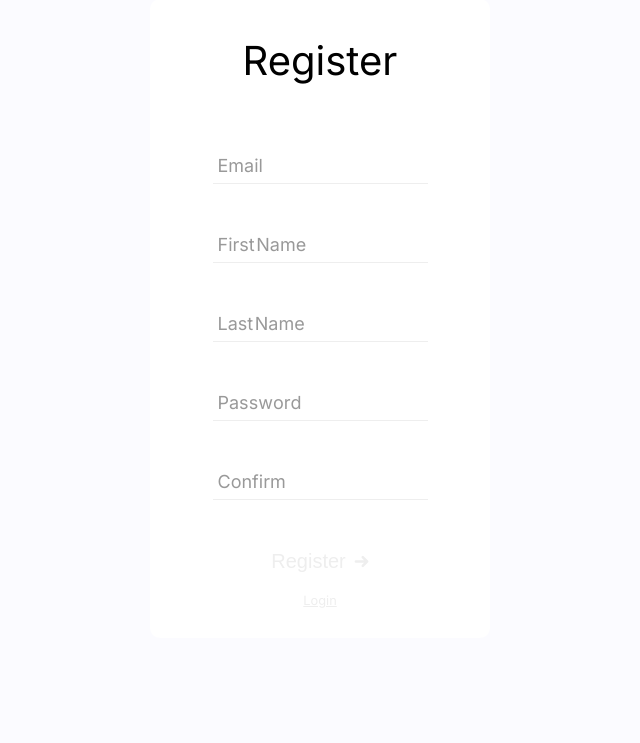
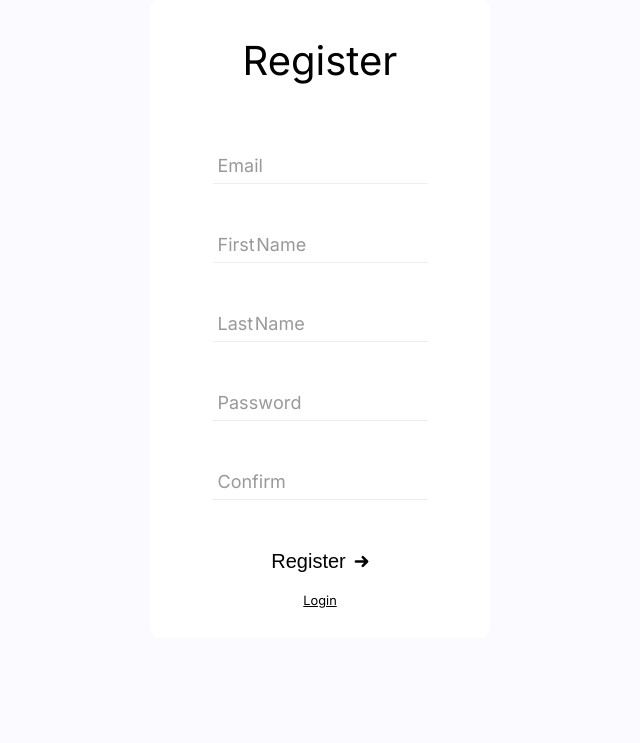
Before and after one commit to Arrrlinks/TasK, a PHP site: page /?register in a window 1280 px wide. Shown: the part 121-864 px from the top of the page, without its empty margins (320-960 px from the left). Run offline with PHP 8.4, Linux system fonts and the light colour scheme; some libraries are stand-ins or nearby versions.

Commit message:
fix: scroll & color from login/register pages

```diff
--- a/scripts/scroll.js
+++ b/scripts/scroll.js
@@ -14,7 +14,7 @@ window.addEventListener('scroll', function () {
     let element2 = document.getElementById('title2');
     let newFontSize = 90 - scrollPosition / 5;
     let newHeight = 75 - scrollPosition / 5;
-    let newTop = 800 - scrollPosition / 2;
+    let newTop = 85 - scrollPosition / 5;
     if (newFontSize >= 40) {
         element.style.fontSize = newFontSize + 'px';
         element2.style.fontSize = newFontSize + 'px';
@@ -27,8 +27,8 @@ window.addEventListener('scroll', function () {
     } else {
         homePage.style.height = 19 + 'vh';
     }
-    if (newTop >= 600) {
-        taskContainer.style.top = newTop + 'px';
+    if (newTop >= 60) {
+        taskContainer.style.top = newTop + 'vh';
     } else {
         taskContainer.style.top = 600 + 'px';
     }
--- a/styles/home.css
+++ b/styles/home.css
@@ -123,7 +123,7 @@
 
 .taskContainer{
     position: relative;
-    top: 800px;
+    top: 85vh;
     width: 100%;
     display: flex;
     flex-direction: column;
--- a/styles/login.css
+++ b/styles/login.css
@@ -124,7 +124,7 @@ button.login p {
     margin: 0;
     position: relative;
     font-size: 20px;
-    color: var(--gray)
+    color: var(--text-color)
 }
 
 button.login::after {
@@ -163,7 +163,7 @@ button.login:hover svg {
 }
 
 button.login svg {
-    color: var(--gray);
+    color: var(--text-color);
     transition: 0.2s;
     position: relative;
     width: 15px;
@@ -181,7 +181,7 @@ button.login svg {
 .register{
     text-align: center;
     font-size: 0.8em;
-    color: var(--gray);
+    color: var(--text-color);
     margin-top: -20px;
     padding-bottom: 20px;
 }
--- a/styles/register.css
+++ b/styles/register.css
@@ -127,7 +127,7 @@ button.login p {
     margin: 0;
     position: relative;
     font-size: 20px;
-    color: var(--gray)
+    color: var(--text-color);
 }
 
 button.login::after {
@@ -166,7 +166,7 @@ button.login:hover svg {
 }
 
 button.login svg {
-    color: var(--gray);
+    color: var(--text-color);
     transition: 0.2s;
     position: relative;
     width: 15px;
@@ -184,7 +184,7 @@ button.login svg {
 .register{
     text-align: center;
     font-size: 0.8em;
-    color: var(--gray);
+    color: var(--text-color);
     margin-top: -20px;
     padding-bottom: 20px;
 }
```
